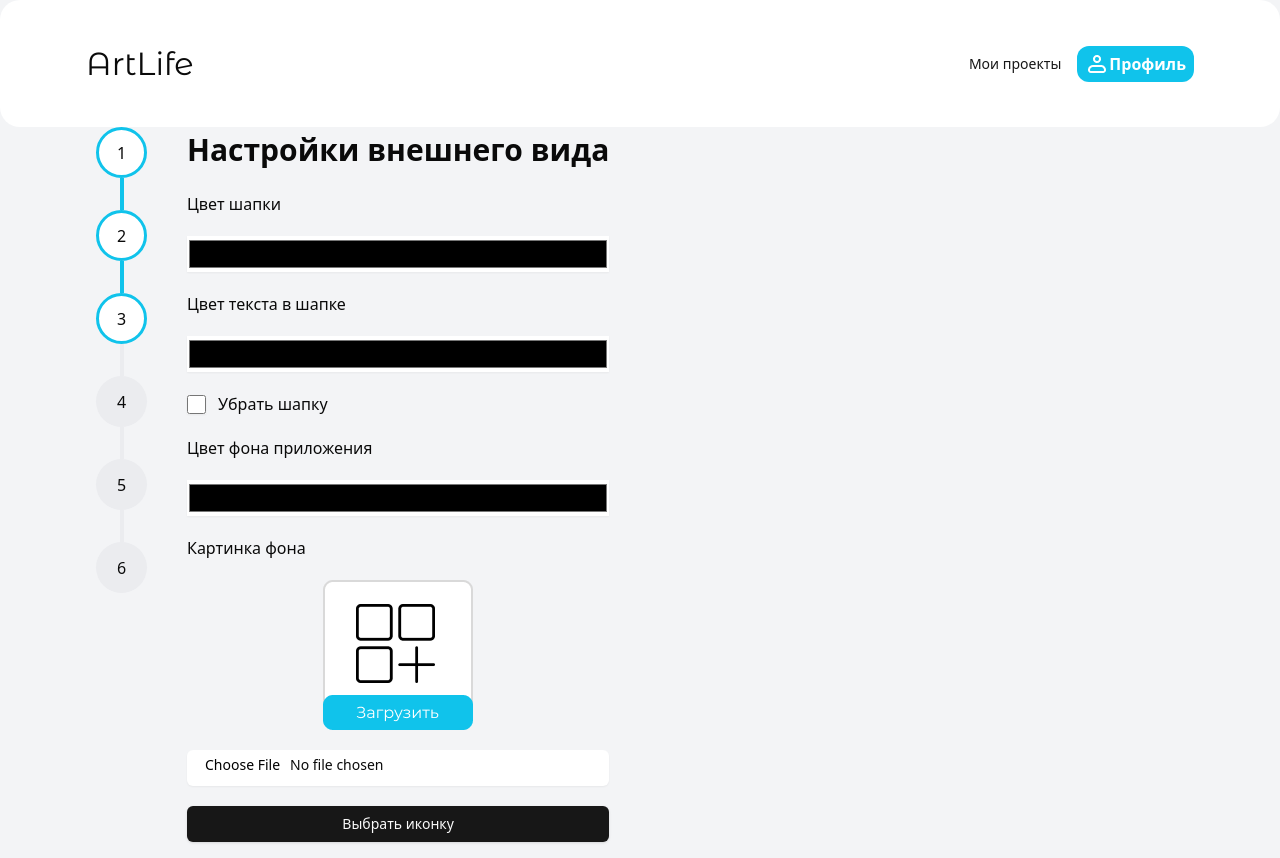
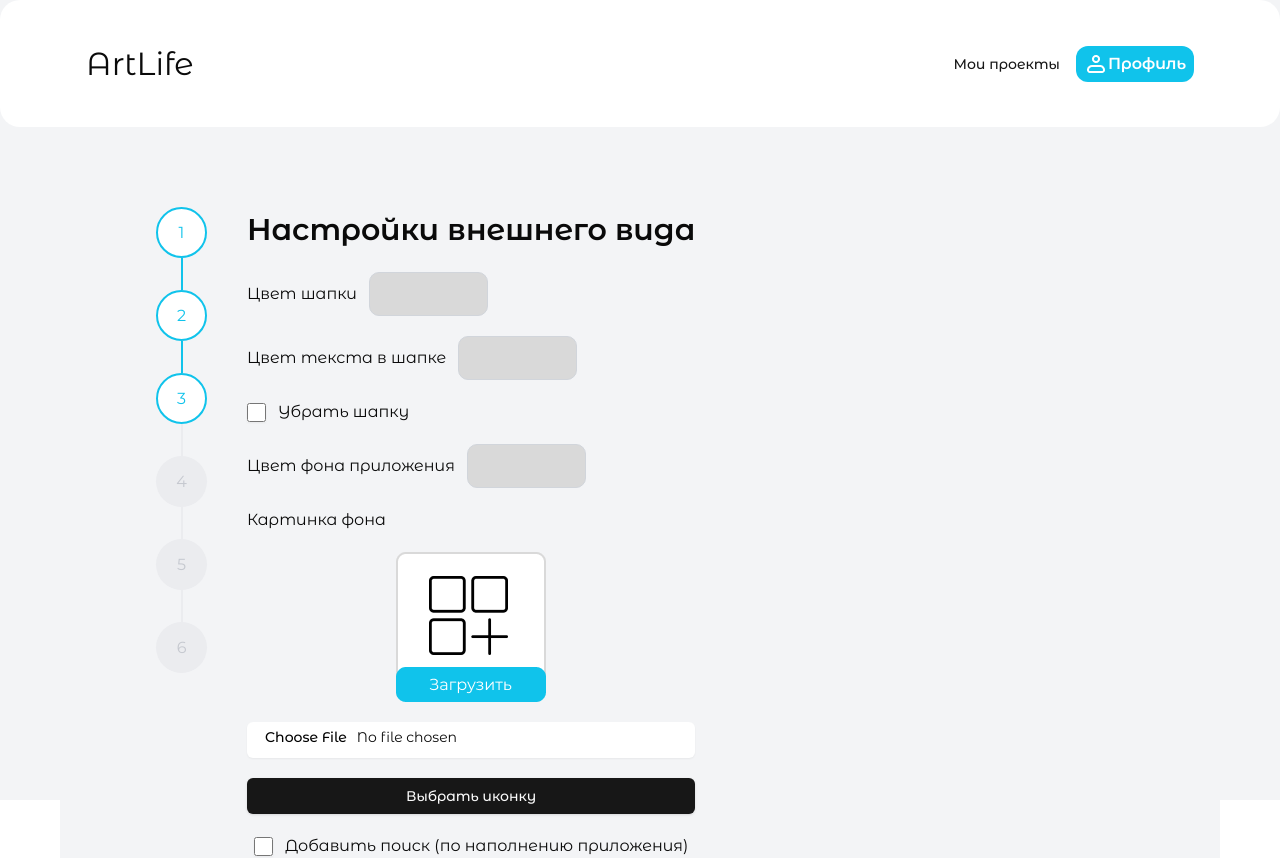
Before and after one commit to WebbyWinges/art-life, a React (Vite) app: page /main/3 in a window 1280 px wide. Shown: the top 858 px of the page. Built offline with nearby package versions, Linux system fonts and the light colour scheme.

Commit message:
[F] fix style

```diff
--- a/src/components/main/form.tsx
+++ b/src/components/main/form.tsx
@@ -11,6 +11,7 @@ export const MainForm = ({ text, icon }: Props) => {
           fontWeight: 400,
           fontSize: 16,
         }}
+        className=" !font-montserratALternates"
       >
         {text}
       </span>
--- a/src/components/sliderElement.tsx
+++ b/src/components/sliderElement.tsx
@@ -20,17 +20,18 @@ const SliderElement = ({ number, page }: Props) => {
     <div className="flex flex-col justify-center items-center">
       {number === 1 ? null : (
         <div
-          className="w-1 h-8"
+          className="w-[2px] h-8"
           style={{
             background: active ? "#10C3EB" : "#EBECEF",
           }}
         />
       )}
       <div
-        className="flex h-[51px] w-[51px] rounded-full justify-center items-center"
+        className="flex h-[51px] w-[51px] font-montserratALternates rounded-full justify-center items-center"
         style={{
           background: active ? "#fff" : "#EBECEF",
-          border: active ? "3px solid #10C3EB" : "",
+          border: active ? "2px solid #10C3EB" : "",
+          color: active ? " #10C3EB" : "#C5C8CF",
         }}
       >
         {number}
--- a/src/index.css
+++ b/src/index.css
@@ -7,6 +7,10 @@
 * {
   margin: 0;
   padding: 0;
+}
+
+body {
+  font-family: Montserrat Alternates, sans-serif;
 }
 
 .container {
--- a/src/pages/main.tsx
+++ b/src/pages/main.tsx
@@ -37,7 +37,7 @@ const MainPage = () => {
   return (
     <div className="flex flex-col justify-between h-screen bg-gray-100">
       <MainHeaderComponent />
-      <div className="flex px-24 gap-10 bg-gray-100">
+      <div className=" container flex py-[80px] px-24 gap-10 bg-gray-100">
         <Slider />
         <Outlet />
       </div>
--- a/src/pages/main/appTheme.tsx
+++ b/src/pages/main/appTheme.tsx
@@ -5,7 +5,7 @@ import { Link } from "react-router-dom";
 import { useRef, useState } from "react";
 
 const AppTheme = () => {
-  const [headerColor, setHeaderColor] = useState<string>("");
+  const [headerColor, setHeaderColor] = useState<string>("#D9D9D9");
   const [headerTextColor, setHeaderTextColor] = useState<string>("");
   const [hideHeader, setHideHeader] = useState<boolean>(false);
   const [backgroundColor, setBackgroundColor] = useState<string>("");
@@ -34,6 +34,7 @@ const AppTheme = () => {
       >
         Настройки внешнего вида
       </span>
+      <div className="flex flex-row gap-3 items-center">
         <span
           style={{
             fontWeight: 400,
@@ -42,12 +43,31 @@ const AppTheme = () => {
         >
           Цвет шапки
         </span>
-      <Input
+        <div className="relative">
+          <input
             type="color"
-        className="p-0 rounded-none"
+            className="rounded-[10px] !bg-transparent p-0 max-w-[119px] appearance-none absolute top-0 left-0 w-full h-full opacity-0"
+            style={{
+              width: "119px",
+              height: "44px",
+              border: "none",
+              outline: "none",
+              padding: "0",
+              backgroundColor: "transparent",
+            }}
             value={headerColor}
-        onChange={(e) => setHeaderColor(e.target.value)}
+            onChange={e => setHeaderColor(e.target.value)}
           />
+          <div
+            className="rounded-[10px] w-[119px] h-[44px] border border-gray-300"
+            style={{
+              backgroundColor: headerColor,
+            }}
+          />
+        </div>
+      </div>
+
+      <div className="flex flex-row gap-3 items-center">
         <span
           style={{
             fontWeight: 400,
@@ -56,17 +76,35 @@ const AppTheme = () => {
         >
           Цвет текста в шапке
         </span>
-      <Input
+        <div className="relative">
+          <input
             type="color"
-        className="p-0 rounded-none"
+            className="rounded-[10px] !bg-transparent p-0 max-w-[119px] appearance-none absolute top-0 left-0 w-full h-full opacity-0"
+            style={{
+              width: "119px",
+              height: "44px",
+              border: "none",
+              outline: "none",
+              padding: "0",
+              backgroundColor: "transparent",
+            }}
             value={headerTextColor}
-        onChange={(e) => setHeaderTextColor(e.target.value)}
+            onChange={e => setHeaderTextColor(e.target.value)}
           />
+          <div
+            className="rounded-[10px] w-[119px] h-[44px] border border-gray-300"
+            style={{
+              backgroundColor: headerColor,
+            }}
+          />
+        </div>
+      </div>
+
       <div className="flex gap-3 items-center">
         <Input
           type="checkbox"
           checked={hideHeader}
-          onChange={(e) => setHideHeader(e.target.checked)}
+          onChange={e => setHideHeader(e.target.checked)}
           style={{
             width: 19,
             height: 19,
@@ -81,6 +119,8 @@ const AppTheme = () => {
           Убрать шапку
         </span>
       </div>
+
+      <div className="flex flex-row gap-3 items-center">
         <span
           style={{
             fontWeight: 400,
@@ -89,12 +129,29 @@ const AppTheme = () => {
         >
           Цвет фона приложения
         </span>
-      <Input
+        <div className="relative">
+          <input
             type="color"
-        className="p-0 rounded-none"
+            className="rounded-[10px] !bg-transparent p-0 max-w-[119px] appearance-none absolute top-0 left-0 w-full h-full opacity-0"
+            style={{
+              width: "119px",
+              height: "44px",
+              border: "none",
+              outline: "none",
+              padding: "0",
+              backgroundColor: "transparent",
+            }}
             value={backgroundColor}
-        onChange={(e) => setBackgroundColor(e.target.value)}
+            onChange={e => setBackgroundColor(e.target.value)}
           />
+          <div
+            className="rounded-[10px] w-[119px] h-[44px] border border-gray-300"
+            style={{
+              backgroundColor: headerColor,
+            }}
+          />
+        </div>
+      </div>
 
       <span
         style={{
@@ -123,7 +180,7 @@ const AppTheme = () => {
         <Input
           type="checkbox"
           checked={addSearch}
-          onChange={(e) => setAddSearch(e.target.checked)}
+          onChange={e => setAddSearch(e.target.checked)}
           style={{
             width: 19,
             height: 19,
--- a/src/pages/main/exemples.tsx
+++ b/src/pages/main/exemples.tsx
@@ -12,6 +12,7 @@ const Exemples = () => {
           fontWeight: 600,
           fontSize: 30,
         }}
+        className="  font-montserratALternates"
       >
         Выберите шаблон для своего приложения
       </span>
--- a/src/pages/main/final.tsx
+++ b/src/pages/main/final.tsx
@@ -27,14 +27,15 @@ const Final = () => {
           fontSize: 20,
         }}
       >
-        Если вам все нравится, то остался последний штрих, нажать на <p>кнопку “Начать сборку”</p>
+        Если вам все нравится, то остался последний штрих, нажать на{" "}
+        <p>кнопку “Начать сборку”</p>
       </span>
 
-      <Button className="bg-[#10C3EB] w-32">
+      <Button className="bg-[#10C3EB] w-full max-w-[246px] h-[52px] rounded-[10px]  ">
         <span
           style={{
             fontWeight: 400,
-            fontSize: 16,
+            fontSize: 20,
           }}
         >
           Начать сборку
--- a/src/pages/main/mainSettings.tsx
+++ b/src/pages/main/mainSettings.tsx
@@ -10,17 +10,17 @@ const MainSettings = () => {
   const [icon, setIcon] = useState<File | null>(null);
   const [isIcon, setIsIcon] = useState<boolean>(false);
 
-  const AppName = (e: React.ChangeEvent<HTMLInputElement>) => setName(e.target.value);
-  const AppTitle = (e: React.ChangeEvent<HTMLInputElement>) => setTitle(e.target.value);
+  const AppName = (e: React.ChangeEvent<HTMLInputElement>) =>
+    setName(e.target.value);
+  const AppTitle = (e: React.ChangeEvent<HTMLInputElement>) =>
+    setTitle(e.target.value);
   const handleIconChange = (e: React.ChangeEvent<HTMLInputElement>) => {
     if (e.target.files && e.target.files[0]) {
       setIcon(e.target.files[0]);
     }
   };
 
-  const handleNextClick = () => {
-
-  };
+  const handleNextClick = () => {};
 
   const fileInputRef = useRef<HTMLInputElement>(null);
 
@@ -35,6 +35,7 @@ const MainSettings = () => {
           fontWeight: 600,
           fontSize: 30,
         }}
+        className=" font-montserratALternates"
       >
         Основные настройки
       </span>
@@ -43,6 +44,7 @@ const MainSettings = () => {
           fontWeight: 400,
           fontSize: 16,
         }}
+        className=" font-montserratALternates"
       >
         Название приложения
       </span>
@@ -52,6 +54,7 @@ const MainSettings = () => {
           fontWeight: 400,
           fontSize: 16,
         }}
+        className=" font-montserratALternates"
       >
         Заголовок приложения
       </span>
@@ -61,6 +64,7 @@ const MainSettings = () => {
           fontWeight: 400,
           fontSize: 16,
         }}
+        className=" font-montserratALternates"
       >
         Иконка приложения
       </span>
```
Also changed, not shown: 1 other file (tests, documents, lock files or other folders). Lines whose indentation alone changed are shown as unchanged.
